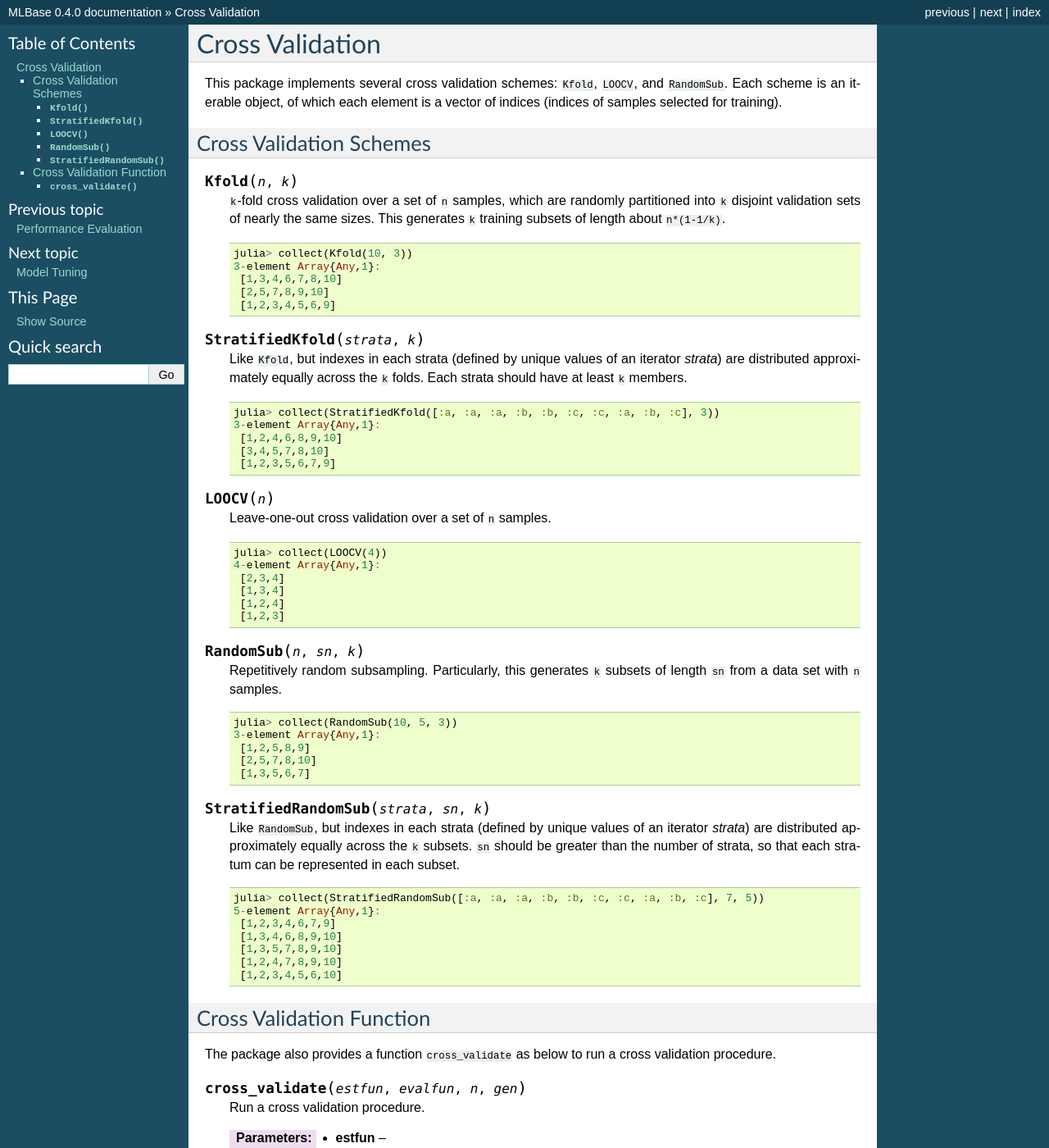
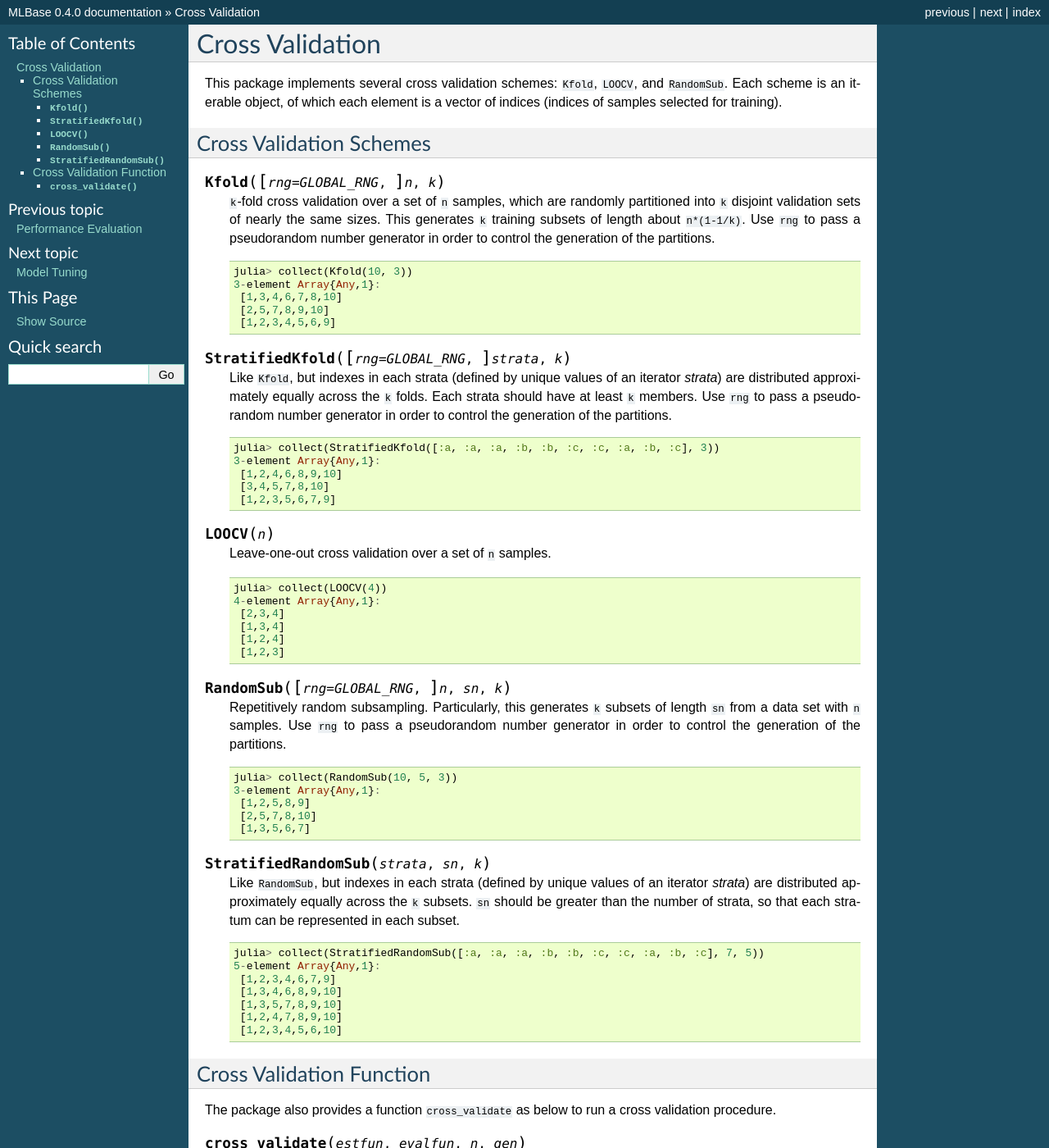
Before and after one commit to JuliaStats/MLBase.jl, a Sphinx documentation site: the page built from docs/source/crossval.rst, in a window 1280 px wide and 1400 px high. Shown: the whole window at 82% size. Built offline with Sphinx 7.4.7, drawn with Linux system fonts in a browser that asks for light colours; formulas are drawn with MathJax 3.

Commit message:
Update docs for addition of rng parameter (#58)

```diff
--- a/docs/source/crossval.rst
+++ b/docs/source/crossval.rst
@@ -6,9 +6,9 @@
 Cross Validation Schemes
 ~~~~~~~~~~~~~~~~~~~~~~~~~~
 
-.. function:: Kfold(n, k)
+.. function:: Kfold([rng=GLOBAL_RNG], n, k)
 
-    ``k``-fold cross validation over a set of ``n`` samples, which are randomly partitioned into ``k`` disjoint validation sets of nearly the same sizes. This generates ``k`` training subsets of length about ``n*(1-1/k)``.
+    ``k``-fold cross validation over a set of ``n`` samples, which are randomly partitioned into ``k`` disjoint validation sets of nearly the same sizes. This generates ``k`` training subsets of length about ``n*(1-1/k)``. Use ``rng`` to pass a pseudorandom number generator in order to control the generation of the partitions.
 
     .. code-block:: julia
 
@@ -18,9 +18,9 @@
          [2,5,7,8,9,10]
          [1,2,3,4,5,6,9]
 
-.. function:: StratifiedKfold(strata, k)
+.. function:: StratifiedKfold([rng=GLOBAL_RNG], strata, k)
 
-    Like ``Kfold``, but indexes in each strata (defined by unique values of an iterator `strata`) are distributed approximately equally across the ``k`` folds. Each strata should have at least ``k`` members.
+    Like ``Kfold``, but indexes in each strata (defined by unique values of an iterator `strata`) are distributed approximately equally across the ``k`` folds. Each strata should have at least ``k`` members. Use ``rng`` to pass a pseudorandom number generator in order to control the generation of the partitions.
 
     .. code-block:: julia
 
@@ -45,9 +45,9 @@
          [1,2,3]
 
 
-.. function:: RandomSub(n, sn, k)
+.. function:: RandomSub([rng=GLOBAL_RNG], n, sn, k)
 
-    Repetitively random subsampling. Particularly, this generates ``k`` subsets of length ``sn`` from a data set with ``n`` samples.
+    Repetitively random subsampling. Particularly, this generates ``k`` subsets of length ``sn`` from a data set with ``n`` samples. Use ``rng`` to pass a pseudorandom number generator in order to control the generation of the partitions.
 
     .. code-block:: julia
 
```
